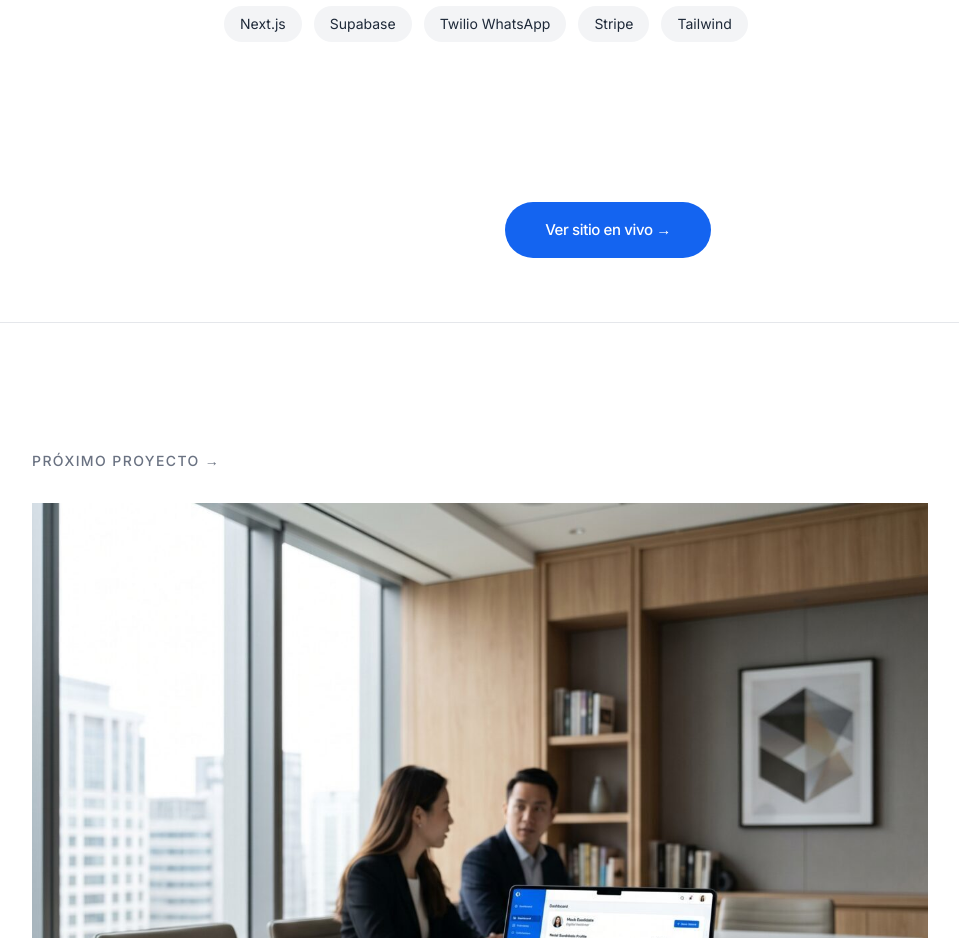
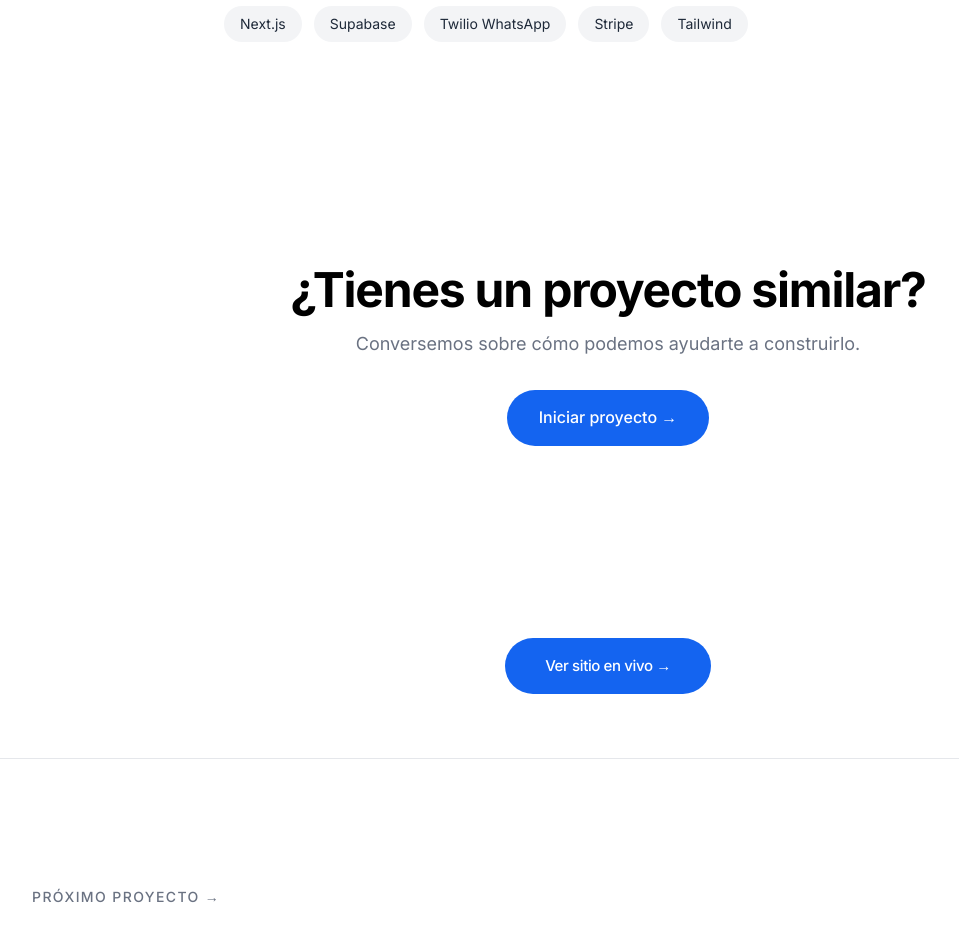
Before and after one commit to Osvaldmtz/nyvox, a Next.js app: page /proyectos/coloris in a window 1280 px wide. Shown: the part 1760-2698 px from the top of the page, without its empty margins (32-991 px from the left). Built offline with nearby package versions, Linux system fonts and the light colour scheme.

Commit message:
feat: CTAs estratégicos en hero, services y páginas de proyectos

```diff
--- a/components/Hero.tsx
+++ b/components/Hero.tsx
@@ -61,12 +61,19 @@ export function Hero() {
             initial={{ opacity: 0, y: 12 }}
             animate={{ opacity: 1, y: 0 }}
             transition={{ delay: 0.72, duration: 0.55, ease: easeEditorial }}
+            className="flex flex-col gap-4 sm:flex-row sm:items-center"
           >
             <Link
               href="/#contacto"
-              className="inline-flex rounded-full bg-nyvox-blue px-8 py-3.5 text-[15px] font-medium tracking-tight text-white transition-opacity duration-300 hover:opacity-90"
+              className="inline-flex h-14 items-center justify-center rounded-full bg-nyvox-blue px-8 text-[15px] font-medium tracking-tight text-white transition-opacity duration-300 hover:opacity-90"
             >
               Iniciar proyecto
+            </Link>
+            <Link
+              href="/#trabajo"
+              className="inline-flex h-14 w-full items-center justify-center rounded-full border border-black/10 px-8 text-base font-medium text-black transition-colors hover:bg-black hover:text-white sm:w-auto sm:border-0 sm:hover:bg-transparent sm:hover:text-[#1464F0]"
+            >
+              Ver trabajo →
             </Link>
           </motion.div>
         </div>
--- a/components/ProjectDetailClient.tsx
+++ b/components/ProjectDetailClient.tsx
@@ -133,16 +133,51 @@ export function ProjectDetailClient({
         </div>
       </motion.section>
 
+      <section className="mx-auto max-w-3xl px-8 py-32 text-center">
+        <motion.h3
+          initial={{ opacity: 0, y: 30 }}
+          whileInView={{ opacity: 1, y: 0 }}
+          viewport={{ once: true }}
+          transition={{ duration: 0.6, ease }}
+          className="text-4xl font-bold tracking-tight text-black md:text-5xl"
+        >
+          ¿Tienes un proyecto similar?
+        </motion.h3>
+        <motion.p
+          initial={{ opacity: 0, y: 20 }}
+          whileInView={{ opacity: 1, y: 0 }}
+          viewport={{ once: true }}
+          transition={{ duration: 0.5, delay: 0.1, ease }}
+          className="mt-4 text-lg text-gray-500"
+        >
+          Conversemos sobre cómo podemos ayudarte a construirlo.
+        </motion.p>
+        <motion.div
+          initial={{ opacity: 0, y: 20 }}
+          whileInView={{ opacity: 1, y: 0 }}
+          viewport={{ once: true }}
+          transition={{ duration: 0.5, delay: 0.2, ease }}
+          className="mt-8"
+        >
+          <Link
+            href="/#contacto"
+            className="inline-flex h-14 items-center gap-2 rounded-full bg-[#1464F0] px-8 font-medium text-white transition-colors hover:bg-black"
+          >
+            Iniciar proyecto →
+          </Link>
+        </motion.div>
+      </section>
+
       {project.liveUrl ? (
         <motion.section className="py-16 text-center" {...inView}>
-          <a
+          <Link
             href={project.liveUrl}
             target="_blank"
             rel="noopener noreferrer"
             className="inline-flex items-center gap-2 rounded-full bg-[#1464F0] px-10 py-4 text-[15px] font-medium tracking-tight text-white transition-opacity hover:opacity-90"
           >
             Ver sitio en vivo →
-          </a>
+          </Link>
         </motion.section>
       ) : null}
 
--- a/components/Services.tsx
+++ b/components/Services.tsx
@@ -36,6 +36,18 @@ export function Services() {
             </article>
           ))}
         </div>
+
+        <div className="mt-16 border-t border-gray-200 py-16 text-center">
+          <p className="text-2xl font-medium tracking-tight text-nyvox-black md:text-3xl">
+            ¿Listos para construir algo juntos?
+          </p>
+          <Link
+            href="/#contacto"
+            className="mt-6 inline-flex h-14 items-center gap-2 rounded-full bg-[#1464F0] px-8 font-medium text-white transition-colors hover:bg-black"
+          >
+            Hablemos →
+          </Link>
+        </div>
       </div>
     </section>
   );
```
